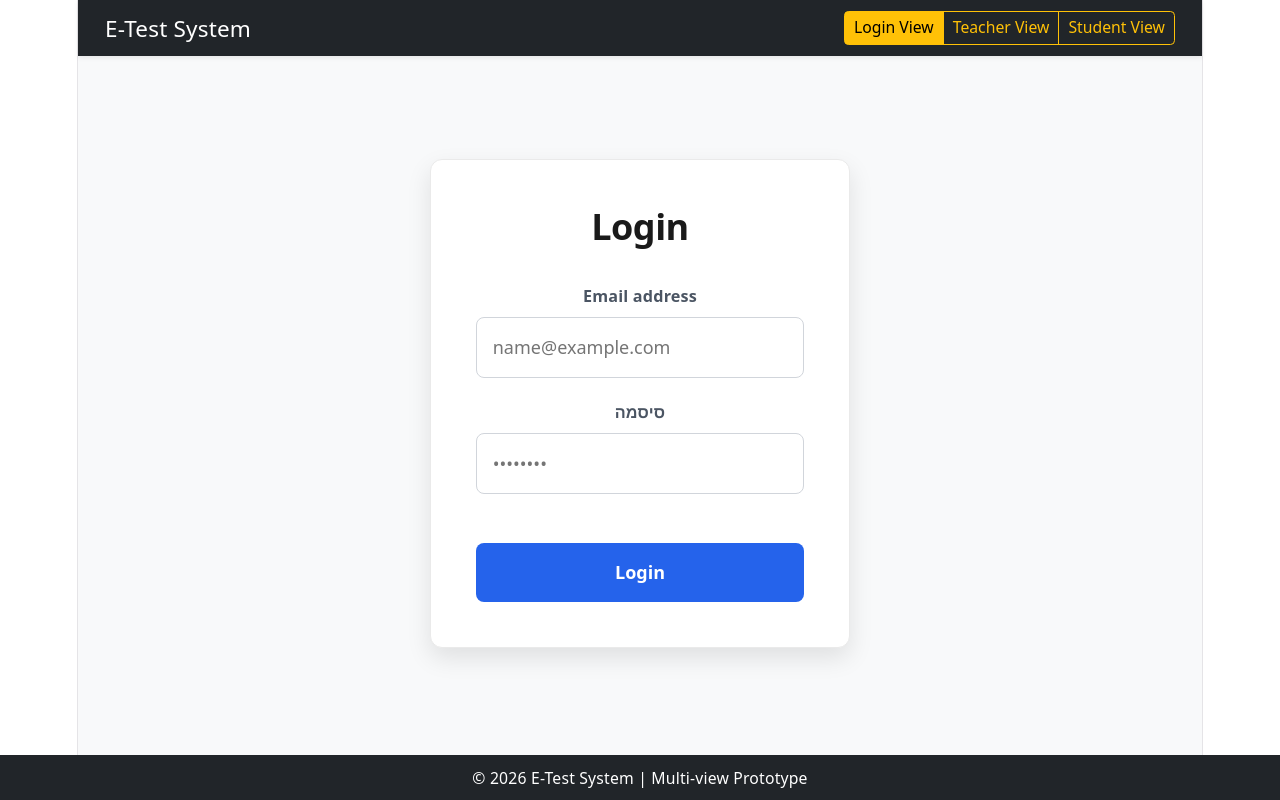
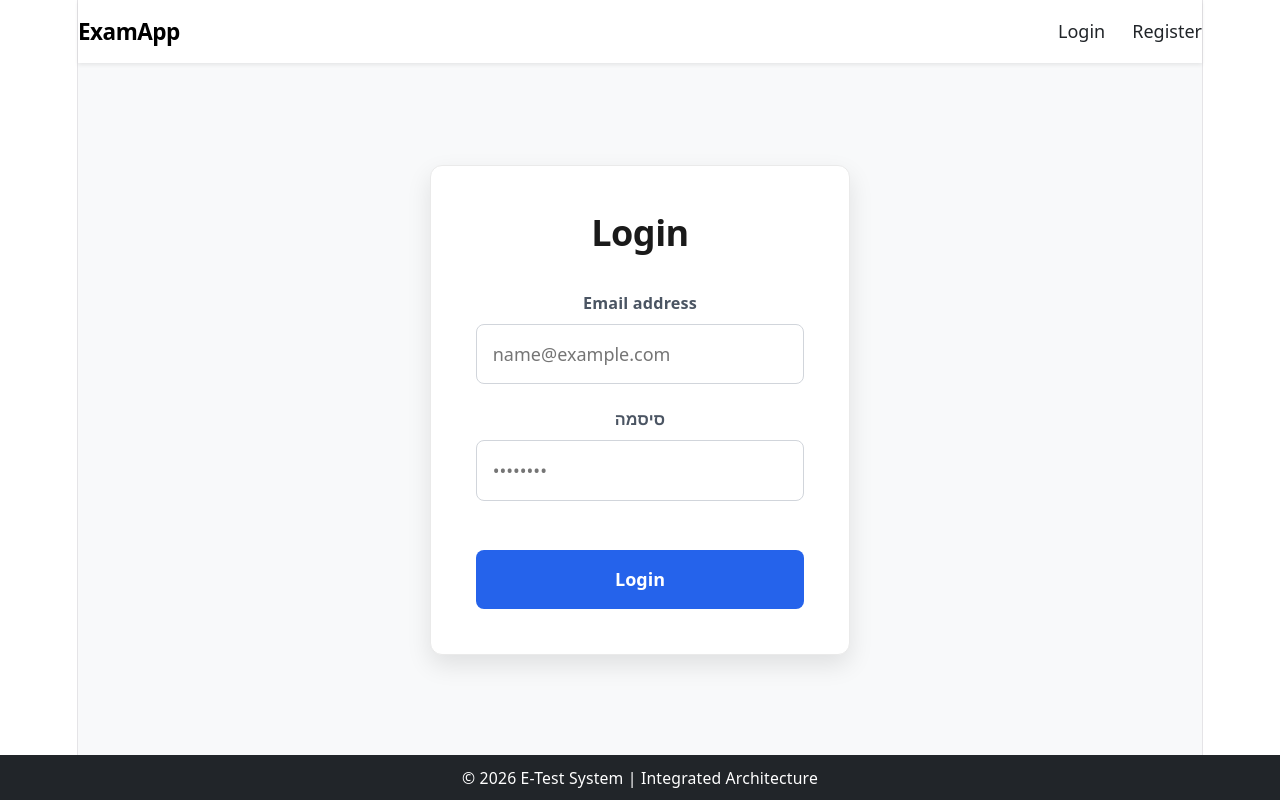
Before and after one commit to Shon221/ExamApp, a React (Vite) app in the folder client/: page / in a window 1280 px wide. Built offline with nearby package versions, Linux system fonts and the light colour scheme.

Commit message:
feat: integrate NavigationMenu and dynamic view management in App component

```diff
--- a/client/src/App.jsx
+++ b/client/src/App.jsx
@@ -1,50 +1,73 @@
-import React, { useState } from 'react';
+import React, { useState, useEffect } from 'react';
+import NavigationMenu from './components/NavigationMenu';
 import Login from './components/auth/Login';
+import Register from './components/auth/Register';
 import TeacherDashboard from './components/teacher/TeacherDashboard';
-import StudentPortal from './components/StudentPortal';
+import ExamBuilder from './components/teacher/ExamBuilder';
+import StudentDashboard from './components/student/StudentDashboard';
+import authService from './services/AuthService';
 import './App.css';
 
 function App() {
-  const [view, setView] = useState('login'); // 'login', 'teacher', or 'student'
+  const [currentUser, setCurrentUser] = useState(authService.getCurrentUser());
+  const [currentView, setCurrentView] = useState('home');
+
+  useEffect(() => {
+    if (!currentUser) {
+      setCurrentView('login');
+    } else {
+      setCurrentView(currentUser.role === 'lecturer' ? 'teacher-dashboard' : 'student-dashboard');
+    }
+  }, [currentUser]);
+
+  const handleLoginSuccess = (user) => {
+    setCurrentUser(user);
+  };
+
+  const handleLogout = () => {
+    authService.logout();
+    setCurrentUser(null);
+    setCurrentView('login');
+  };
+
+  const navigate = (view) => {
+    setCurrentView(view);
+  };
+
+  const renderView = () => {
+    if (!currentUser) {
+      if (currentView === 'register') {
+        return <Register onRegisterSuccess={handleLoginSuccess} onBackToLogin={() => navigate('login')} />;
+      }
+      return <Login onLoginSuccess={handleLoginSuccess} />;
+    }
+
+    switch (currentView) {
+      case 'teacher-dashboard':
+        return <TeacherDashboard onAddExam={() => navigate('create-exam')} />;
+      case 'create-exam':
+        return <ExamBuilder onSave={() => navigate('teacher-dashboard')} onCancel={() => navigate('teacher-dashboard')} />;
+      case 'student-dashboard':
+        return <StudentDashboard />;
+      default:
+        return currentUser.role === 'lecturer' ? <TeacherDashboard onAddExam={() => navigate('create-exam')} /> : <StudentDashboard />;
+    }
+  };
 
   return (
     <div className="min-vh-100 bg-light pb-5">
-      <nav className="navbar navbar-dark bg-dark mb-4 px-4 shadow-sm">
-        <span className="navbar-brand mb-0 h1" onClick={() => setView('login')} style={{ cursor: 'pointer' }}>
-          E-Test System
-        </span>
-        <div className="d-flex align-items-center">
-          <div className="btn-group">
-            <button
-              className={`btn btn-sm ${view === 'login' ? 'btn-warning' : 'btn-outline-warning'}`}
-              onClick={() => setView('login')}
-            >
-              Login View
-            </button>
-            <button
-              className={`btn btn-sm ${view === 'teacher' ? 'btn-warning' : 'btn-outline-warning'}`}
-              onClick={() => setView('teacher')}
-            >
-              Teacher View
-            </button>
-            <button
-              className={`btn btn-sm ${view === 'student' ? 'btn-warning' : 'btn-outline-warning'}`}
-              onClick={() => setView('student')}
-            >
-              Student View
-            </button>
-          </div>
-        </div>
-      </nav>
+      <NavigationMenu
+        role={currentUser?.role}
+        onNavigate={navigate}
+        onLogout={handleLogout}
+      />
 
-      <main>
-        {view === 'login' && <Login />}
-        {view === 'teacher' && <TeacherDashboard />}
-        {view === 'student' && <StudentPortal />}
+      <main className="container mt-4">
+        {renderView()}
       </main>
 
       <footer className="fixed-bottom bg-dark text-white text-center py-2">
-        <small>&copy; 2026 E-Test System | Multi-view Prototype</small>
+        <small>&copy; 2026 E-Test System | Integrated Architecture</small>
       </footer>
     </div>
   );
```
